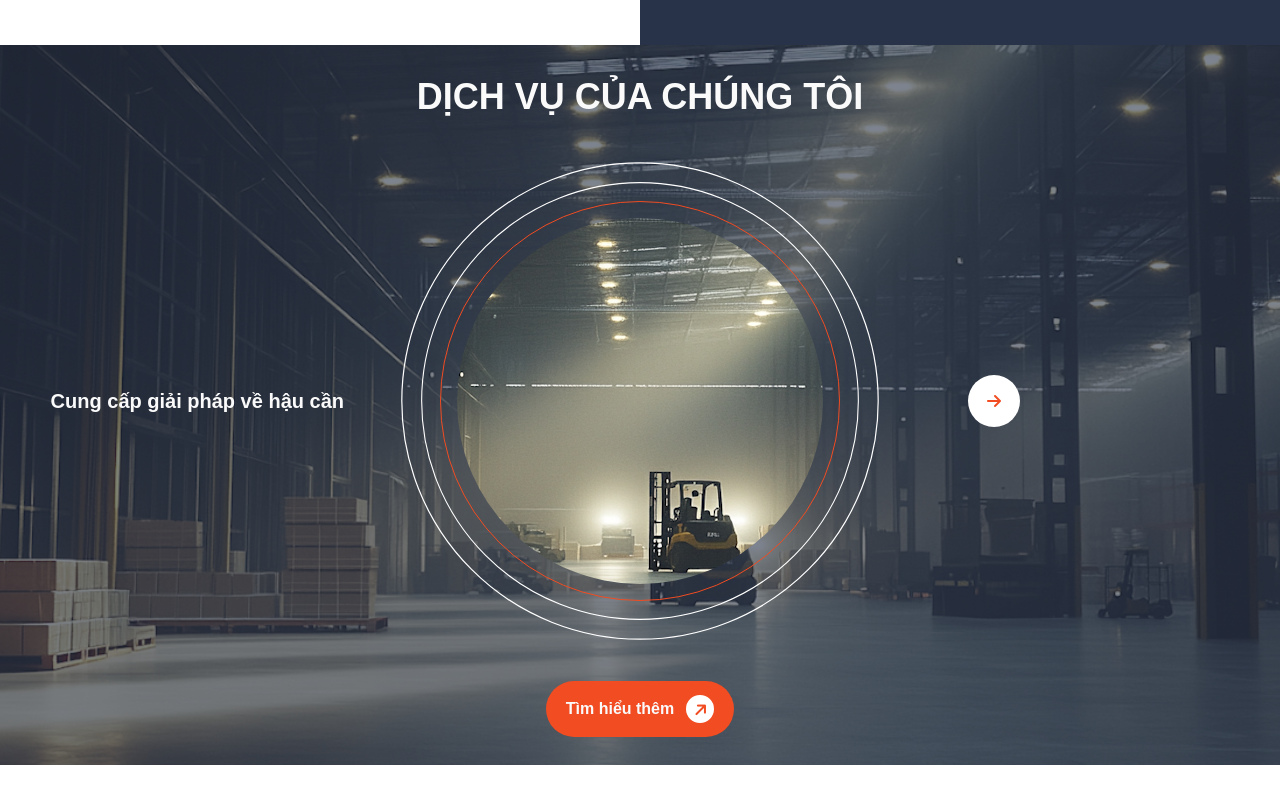
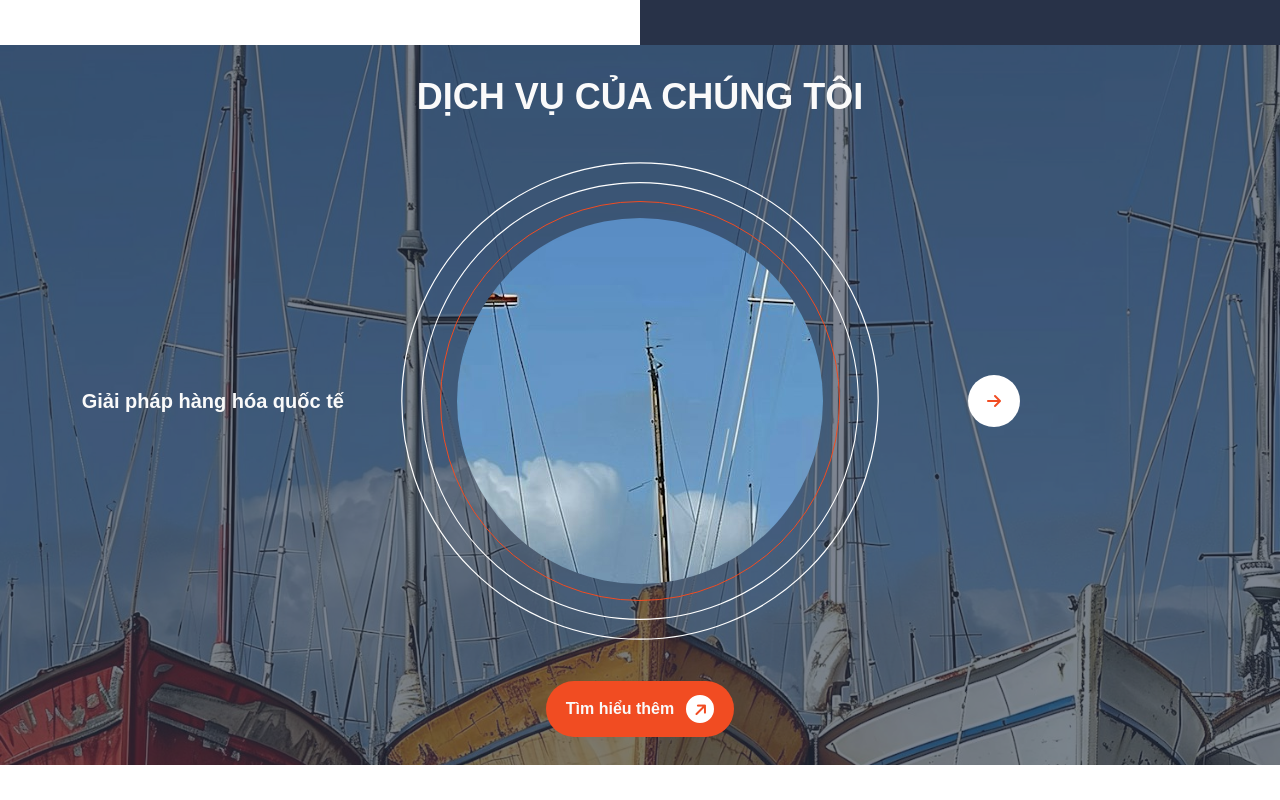
Before and after one commit to phuctran1203/gcw_test_intern_fe, a plain HTML site: page index.html in a window 1280 px wide. Both pictures are taken after a click on the button 994 px from the left and 1957 px from the top of the page. Shown: the part 1557-2357 px from the top of the page. Drawn offline with Linux system fonts and the light colour scheme.

Commit message:
update change image in service section

```diff
--- a/css/index.css
+++ b/css/index.css
@@ -271,7 +271,6 @@ header #popover-language {
 
 /* ##### service ##### */
 .service {
-	background-image: url("/assets/images/service_01.png");
 	aspect-ratio: 16/9;
 	background-repeat: no-repeat;
 	background-position: center;
--- a/index.html
+++ b/index.html
@@ -142,17 +142,19 @@
 			</div>
 		</section>
 		<!-- service section -->
-		<section class="service">
+		<section class="service" style="background-image: url(./assets/images/service_01.png)">
 			<h3>DỊCH VỤ CỦA CHÚNG TÔI</h3>
 			<div class="center">
-				<h5>Cung cấp giải pháp về hậu cần</h5>
+				<h5 class="label-service">Cung cấp giải pháp về hậu cần</h5>
 				<div class="image-center">
 					<div class="image">
 						<img src="./assets/images/service_01.png" alt="" />
 					</div>
 				</div>
 				<div>
-					<button class="next add-cursor"><i class="fa-solid fa-arrow-right"></i></button>
+					<button class="next add-cursor">
+						<i class="fa-solid fa-arrow-right"></i>
+					</button>
 				</div>
 			</div>
 			<button class="btn-more btn-primary add-cursor">
--- a/js/index.js
+++ b/js/index.js
@@ -121,3 +121,30 @@ const imageSupportReason = document.querySelector(".image-support");
 function handleSwitchImgSupport() {
 	imageSupportReason.appendChild(imageSupportReason.firstElementChild);
 }
+
+const listImage = [
+	{
+		label: "Cung cấp giải pháp về hậu cần",
+		srcImg: "./assets/images/service_01.png",
+	},
+	{
+		label: "Giải pháp hàng hóa quốc tế",
+		srcImg: "./assets/images/hero_04.jpg",
+	},
+	{
+		label: "Outsourcing hàng hóa",
+		srcImg: "./assets/images/hero_05.png",
+	},
+];
+let currentImg = 0;
+const service = document.querySelector(".service");
+const imgService = service.querySelector("img");
+const labelService = service.querySelector(".label-service");
+const btnNext = document.querySelector(".next");
+
+btnNext.addEventListener("click", () => {
+	currentImg = currentImg >= listImage.length - 1 ? 0 : currentImg + 1;
+	service.style.backgroundImage = `url(${listImage[currentImg].srcImg})`;
+	labelService.innerText = listImage[currentImg].label;
+	imgService.src = listImage[currentImg].srcImg;
+});
```
